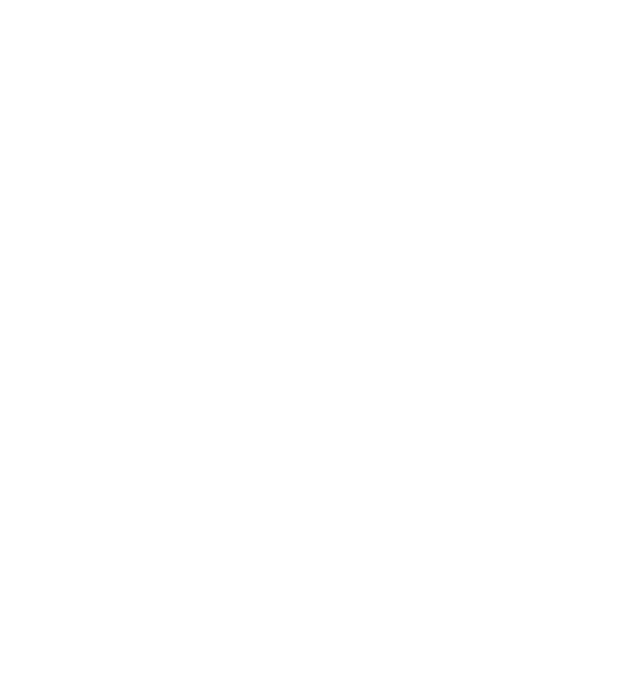
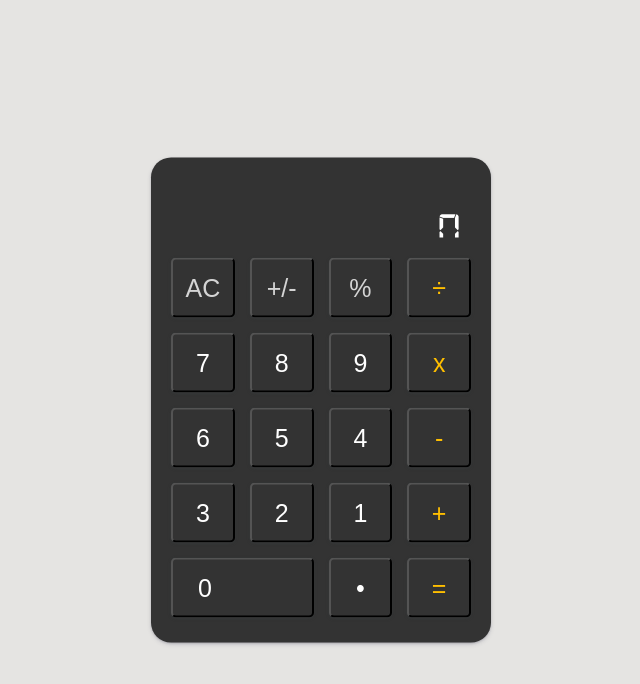
Before and after one commit to Mikiyas6/CODSOFT, a website: page index.html in a window 1280 px wide. Shown: the whole page, without its empty margins (319-959 px from the left). Drawn offline with Linux system fonts and the light colour scheme; files whose address does not match are found by name.

Commit message:
final commit

```diff
--- a/index.html
+++ b/index.html
@@ -3,7 +3,34 @@
   <head>
     <meta charset="UTF-8" />
     <meta name="viewport" content="width=device-width, initial-scale=1.0" />
-    <title>Document</title>
+    <script src="./src/index.js" defer></script>
+    <link rel="stylesheet" href="./src/index.css" />
+    <title>Calculator</title>
   </head>
-  <body></body>
+  <body>
+    <div class="calculator">
+      <div class="screen"><span class="result">0</span></div>
+      <div class="btns grid">
+        <button value="clear" class="btn">AC</button>
+        <button value="toggle" class="btn">+/-</button>
+        <button value="%" class="btn">%</button>
+        <button value="/" class="btn btn--operation">÷</button>
+        <button value="7" class="btn">7</button>
+        <button value="8" class="btn">8</button>
+        <button value="9" class="btn">9</button>
+        <button value="*" class="btn btn--operation">x</button>
+        <button value="6" class="btn">6</button>
+        <button value="5" class="btn">5</button>
+        <button value="4" class="btn">4</button>
+        <button value="-" class="btn btn--operation">-</button>
+        <button value="3" class="btn">3</button>
+        <button value="2" class="btn">2</button>
+        <button value="1" class="btn">1</button>
+        <button value="+" class="btn btn--operation">+</button>
+        <button value="0" class="btn btn--zero">0</button>
+        <button value="." class="btn">•</button>
+        <button value="=" class="btn btn--operation">=</button>
+      </div>
+    </div>
+  </body>
 </html>
--- /dev/null
+++ b/src/index.css
@@ -0,0 +1,94 @@
+:root {
+  --primary: hsl(0, 0%, 20%);
+  --secondary: hsl(45, 100%, 50%);
+  --light-gray: rgb(229, 228, 226);
+  --very-light-gray: hsl(0, 0%, 83%);
+  --white: hsl(100, 100%, 100%);
+}
+@font-face {
+  font-family: "Digital7Mono";
+  src: url("../src/assets/fonts//digital-7.ttf") format("truetype");
+  font-weight: normal;
+  font-style: normal;
+}
+
+*,
+*::before,
+*::after {
+  margin: 0;
+  padding: 0;
+  box-sizing: border-box;
+}
+html {
+  font-size: 62.5%;
+}
+body {
+  font-family: "Digital7Mono";
+  position: relative;
+  height: 100vh;
+  background: var(--light-gray);
+}
+.calculator {
+  background: var(--primary);
+  width: 34rem;
+  height: 48.5rem;
+  position: absolute;
+  top: 50%;
+  left: 50%;
+  transform: translate(-50%, -50%);
+  box-shadow: rgba(50, 50, 93, 0.25) 0px 2px 5px -1px,
+    rgba(0, 0, 0, 0.3) 0px 1px 3px -1px;
+  border-radius: 20px;
+  padding: 1rem;
+}
+.screen {
+  width: 30rem;
+  height: 8rem;
+  position: relative;
+  margin: auto auto 1rem auto;
+}
+.result {
+  position: absolute;
+  bottom: 1rem;
+  right: 1rem;
+  font-size: 5rem;
+  color: var(--white);
+  overflow: hidden;
+  text-overflow: ellipsis;
+  white-space: nowrap;
+  max-width: 100%;
+}
+
+.grid {
+  width: 30rem;
+  display: grid;
+  margin: auto;
+  gap: 1.5rem;
+  grid-template-columns: repeat(4, 1fr);
+}
+.btn {
+  width: 100%;
+  height: 6rem;
+  display: flex;
+  align-items: center;
+  justify-content: center;
+  color: var(--white);
+  background: var(--primary);
+  box-shadow: rgba(60, 64, 67, 0.3) 0px 1px 2px 0px,
+    rgba(60, 64, 67, 0.15) 0px 1px 3px 1px;
+  cursor: pointer;
+  font-size: 2.5rem;
+  border-radius: 5px;
+}
+.btns button:nth-child(-n + 3) {
+  color: var(--very-light-gray);
+}
+.btn--zero {
+  grid-column: 1 / span 2;
+  display: flex;
+  justify-content: flex-start;
+  padding-left: 2.5rem;
+}
+.btn--operation {
+  color: var(--secondary);
+}
--- /dev/null
+++ b/src/index.js
@@ -0,0 +1,64 @@
+"use strict";
+
+const buttons = document.querySelectorAll(".btn");
+const resultDisplay = document.querySelector(".result");
+
+let expression = "";
+let shouldResetScreen = false;
+
+function updateScreen(value) {
+  resultDisplay.textContent = value;
+}
+
+function clear() {
+  expression = "0";
+  updateScreen(expression);
+  shouldResetScreen = false;
+}
+
+function appendToExpression(value) {
+  if (shouldResetScreen) {
+    expression = value;
+    shouldResetScreen = false;
+  } else {
+    if (expression === "0") {
+      expression = value;
+    } else {
+      expression += value;
+    }
+  }
+  updateScreen(expression);
+}
+
+function computeExpression() {
+  try {
+    const result = eval(expression);
+    updateScreen(result);
+    expression = result.toString();
+  } catch (error) {
+    updateScreen("Error");
+    expression = "";
+  }
+}
+
+buttons.forEach((button) => {
+  button.addEventListener("click", () => {
+    const value = button.value;
+
+    if (value === "clear") {
+      clear();
+    } else if (value === "toggle") {
+      expression = (parseFloat(expression) * -1).toString();
+      updateScreen(expression);
+    } else if (value === "%") {
+      expression = (parseFloat(expression) / 100).toString();
+      updateScreen(expression);
+    } else if (value === "=") {
+      computeExpression();
+    } else {
+      appendToExpression(value);
+    }
+  });
+});
+
+clear();
```
Also changed, not shown: src/assets/fonts/digital-7 (italic).ttf (added), src/assets/fonts/digital-7 (mono italic).ttf (added), src/assets/fonts/digital-7 (mono).ttf (added), src/assets/fonts/digital-7.ttf (added).
